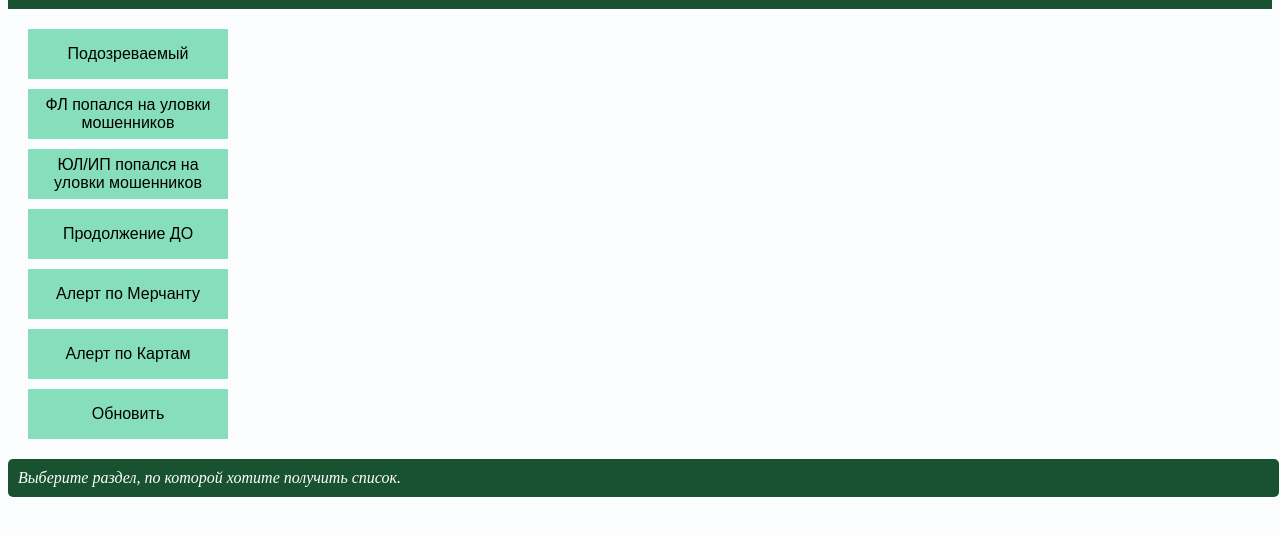
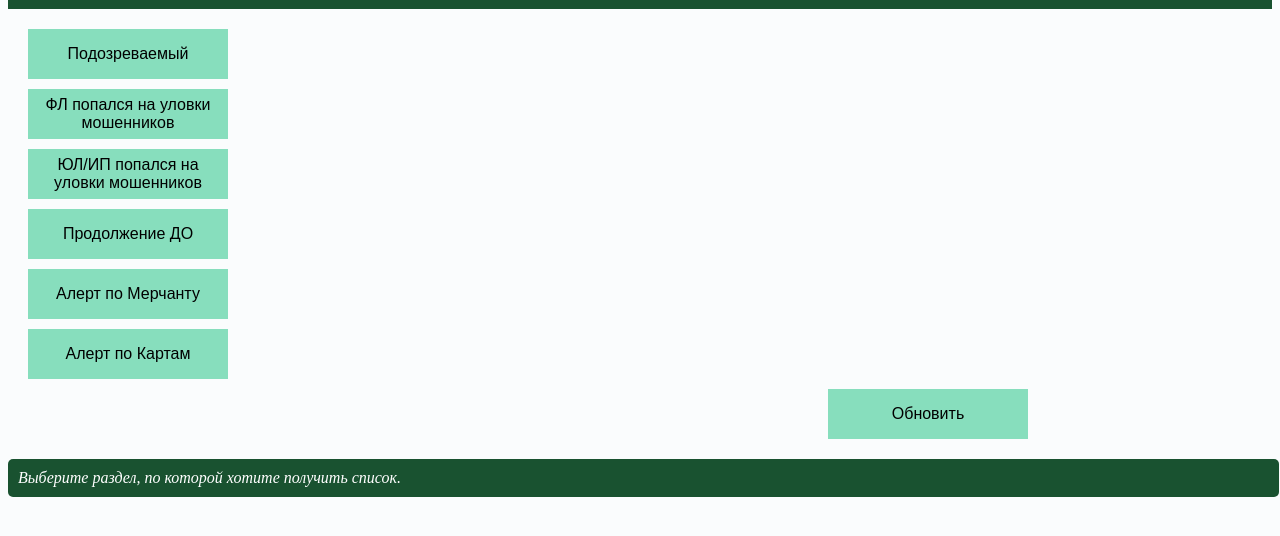
Before and after one commit to derkdts/Project_AF, a plain HTML site: page index.html in a window 1280 px wide. Shown: the part 142-678 px from the top of the page. Drawn offline with Linux system fonts and the light colour scheme.

Commit message:
Update index.html

```diff
--- a/index.html
+++ b/index.html
@@ -75,6 +75,15 @@ body {
   border: 0;
 }
 
+
+ .but {
+  margin-left: 800px;
+  width: 200px;
+  height: 50px;
+  font-size: 16px;
+  background-color: #87debd;
+  border: 0;
+ }
 .button:hover {
  color: #67b362;
  text-decoration: none;
@@ -149,7 +158,7 @@ table {
     <button class="button">Продолжение ДО</button>
     <button class="button">Алерт по Мерчанту</button>
     <button class="button">Алерт по Картам</button>
-    <button id="resetButton" class="button">Обновить</button>
+    <button id="resetButton" class="but">Обновить</button>
   </div>
 
 <div class="info-text">Выберите раздел, по которой хотите получить список.</div>
```
